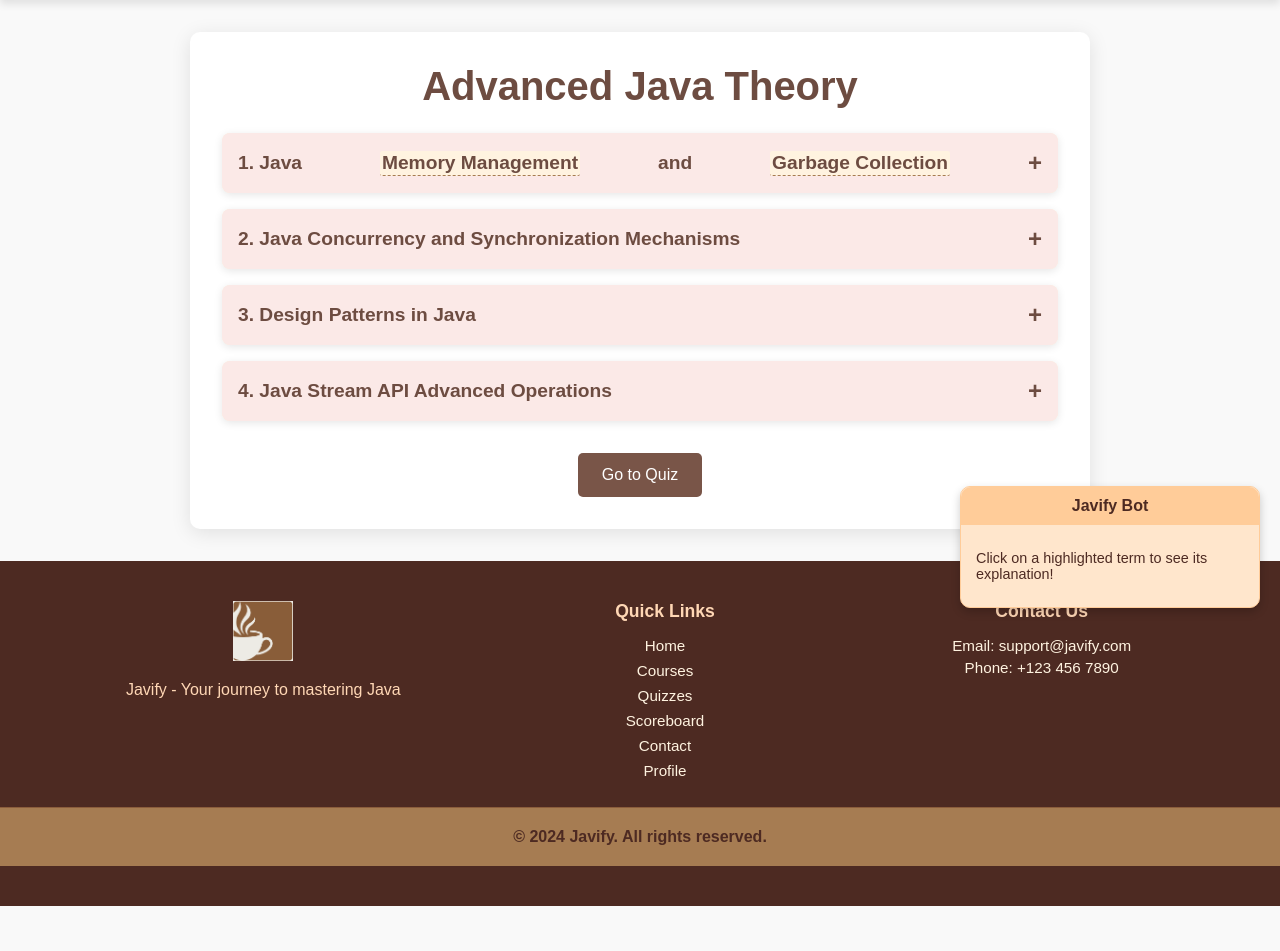
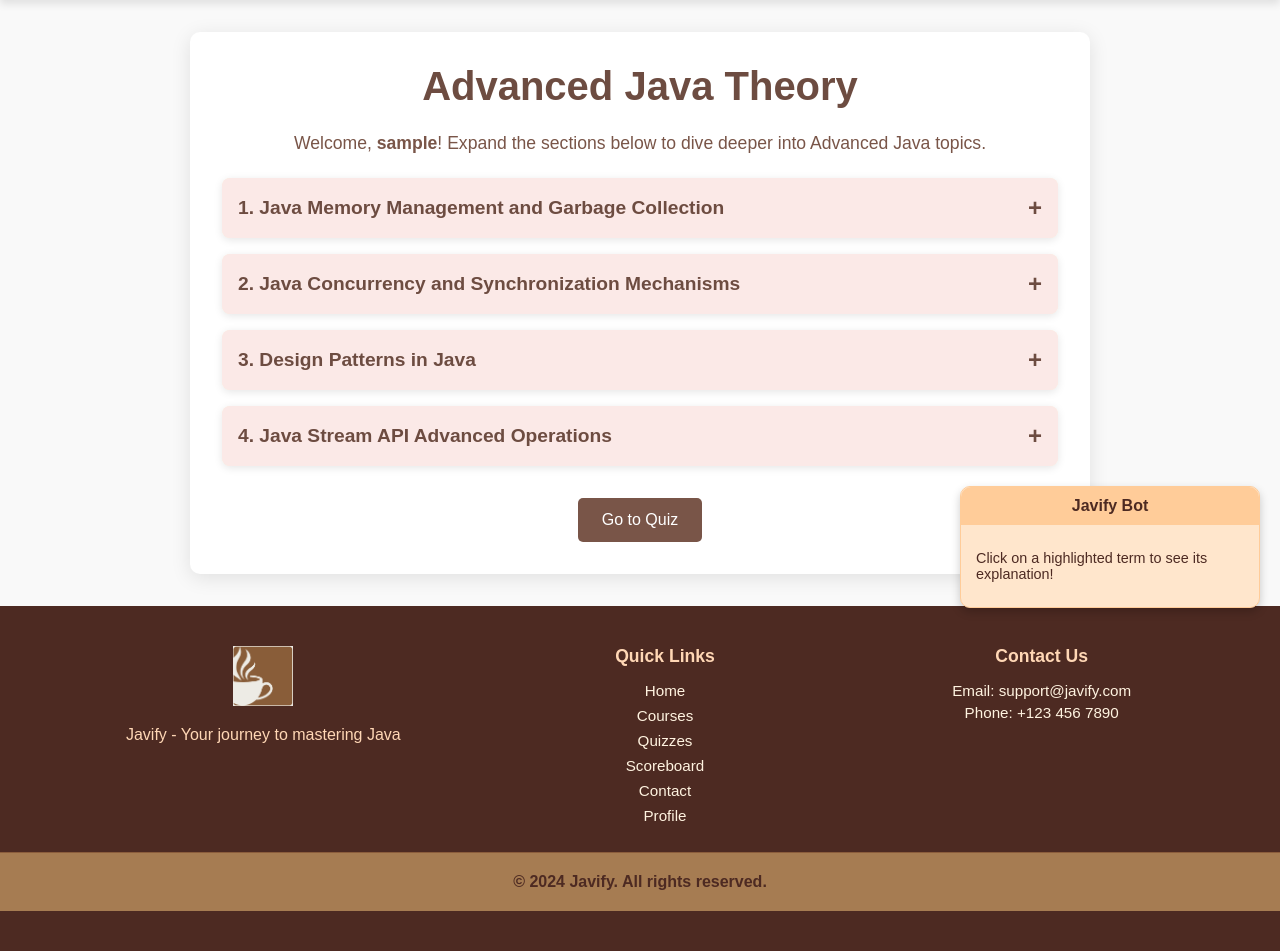
Before and after one commit to anmol7373/Javify, a PHP site: page /Javify/modules/advanced/advanced_theory.php in a window 1280 px wide. Shown: the part 172-1123 px from the top of the page. Before the commit the page ends 1078 px from the top, so only its background shows below. Run offline with PHP 8.4, Linux system fonts and the light colour scheme; the visitor is signed in with stand-in values (Sample User, id 1).

Commit message:
Changes made

```diff
--- a/css/style.css
+++ b/css/style.css
@@ -1250,29 +1250,58 @@ body#advanced-page {
     margin-bottom: 1.5rem;
 }
 
-#advanced-content h2 {
-    font-size: 1.8rem;
-    color: #6d4c41;
-    margin-top: 2rem;
-    margin-bottom: 1rem;
-}
-
 #advanced-content p {
     font-size: 1.1rem;
-    line-height: 1.6;
+    text-align: center;
     margin-bottom: 1.5rem;
     color: #795548;
 }
 
-#advanced-content ul {
-    margin-left: 2rem;
-    margin-bottom: 1.5rem;
-}
-
-#advanced-content ul li {
-    font-size: 1rem;
-    margin-bottom: 0.5rem;
-    line-height: 1.5;
+/* Card Styles */
+.card-container {
+    margin-top: 1.5rem;
+}
+
+.card {
+    margin-bottom: 1rem;
+    background: #fff3e0;
+    border-radius: 8px;
+    box-shadow: 0 2px 8px rgba(0, 0, 0, 0.1);
+    overflow: hidden;
+}
+
+.card-header {
+    padding: 1rem;
+    background: #fbe9e7;
+    cursor: pointer;
+    display: flex;
+    justify-content: space-between;
+    align-items: center;
+    font-size: 1.2rem;
+    font-weight: bold;
+    color: #6d4c41;
+}
+
+.card-header:hover {
+    background: #ffccbc;
+}
+
+.card-body {
+    max-height: 0;
+    overflow: hidden;
+    transition: max-height 0.3s ease;
+    padding: 0 1rem;
+}
+
+.card-body p, .card-body ul {
+    margin: 1rem 0;
+    font-size: 1rem;
+    line-height: 1.8;
+}
+
+.card-body ul {
+    list-style-type: disc;
+    padding-left: 1.5rem;
 }
 
 /* Code Block Styles */
@@ -1288,17 +1317,17 @@ pre, code {
     margin: 1.5rem 0;
     overflow-x: auto;
     white-space: pre-wrap;
-    box-shadow: 0 2px 8px rgba(0, 0, 0, 0.1);
 }
 
 pre code {
     display: inline; /* Ensures proper wrapping for multi-line code */
 }
 
-#advanced-content h3 {
+/* Toggle Icon */
+.toggle-icon {
     font-size: 1.5rem;
-    color: #5d4037;
-    margin-top: 1.5rem;
+    color: #6d4c41;
+    transition: transform 0.3s;
 }
 
 /* Button Styles */
@@ -1320,48 +1349,6 @@ pre code {
 
 .btn.quiz-btn:hover {
     background-color: #5d4037;
-}
-
-/* Card Styles */
-.card-container {
-    margin-top: 1.5rem;
-}
-
-.card {
-    margin-bottom: 1rem;
-    background: #fff3e0;
-    border-radius: 8px;
-    box-shadow: 0 2px 8px rgba(0, 0, 0, 0.1);
-    overflow: hidden;
-}
-
-.card-header {
-    padding: 1rem;
-    background: #fbe9e7;
-    cursor: pointer;
-    display: flex;
-    justify-content: space-between;
-    align-items: center;
-    font-size: 1.2rem;
-    font-weight: bold;
-    color: #6d4c41;
-}
-
-.card-header:hover {
-    background: #ffccbc;
-}
-
-.card-body {
-    max-height: 0;
-    overflow: hidden;
-    transition: max-height 0.3s ease;
-    padding: 0 1rem;
-}
-
-.card-body p, .card-body ul {
-    margin: 1rem 0;
-    font-size: 1rem;
-    line-height: 1.8;
 }
 
 /* Responsive Design */
@@ -1370,16 +1357,12 @@ pre code {
         padding: 1.5rem;
     }
 
-    #advanced-content h1 {
-        font-size: 2rem;
-    }
-
-    #advanced-content h2 {
-        font-size: 1.5rem;
-    }
-
-    pre, code {
-        font-size: 0.9rem;
+    .card-header {
+        font-size: 1rem;
+    }
+
+    .card-body p, .card-body ul {
+        font-size: 0.95rem;
     }
 }
 
--- a/js/bot.js
+++ b/js/bot.js
@@ -20,8 +20,6 @@ document.addEventListener("DOMContentLoaded", () => {
         "reduce": "An operation in Streams API to combine elements into a single result.",
 
         // Advanced Definitions
-        "Memory Management": "Managing memory allocation and deallocation for applications.",
-        "Garbage Collection": "A Java feature that automatically reclaims unused memory.",
         "Serial Garbage Collector": "A single-threaded garbage collector for small heaps.",
         "Parallel Garbage Collector": "A multi-threaded garbage collector to maximize throughput.",
         "CMS Garbage Collector": "A low-latency garbage collector for applications that need shorter pause times.",
--- a/modules/advanced/advanced_theory.php
+++ b/modules/advanced/advanced_theory.php
@@ -20,7 +20,6 @@ $username = $isLoggedIn ? $_SESSION['username'] : '';
     <meta name="viewport" content="width=device-width, initial-scale=1.0">
     <title>Javify - Advanced Java Theory</title>
     <link rel="stylesheet" href="<?php echo BASE_URL; ?>css/style.css">
-    <link rel="stylesheet" href="<?php echo BASE_URL; ?>css/advanced_theory.css">
     <script src="<?php echo BASE_URL; ?>js/bot.js" defer></script>
 </head>
 <body id="advanced-page">
@@ -28,44 +27,42 @@ $username = $isLoggedIn ? $_SESSION['username'] : '';
 <section id="advanced-content">
     <div class="content-container">
         <h1>Advanced Java Theory</h1>
+        <p>Welcome, <strong><?php echo htmlspecialchars($username); ?></strong>! Expand the sections below to dive deeper into Advanced Java topics.</p>
 
         <div class="card-container">
             <!-- Card 1 -->
             <div class="card">
-                <div class="card-header">
+                <div class="card-header" onclick="toggleCard(this)">
                     1. Java Memory Management and Garbage Collection
                     <span class="toggle-icon">+</span>
                 </div>
                 <div class="card-body">
-                    <p>Understanding memory management is crucial, especially in performance-critical environments. Java's Garbage Collection (GC) system reclaims memory by deallocating unreachable objects.</p>
+                    <p>Understanding memory management is crucial in performance-critical environments. Java's Garbage Collection (GC) reclaims memory by deallocating unreachable objects.</p>
                     <ul>
-                        <li><strong>Serial Garbage Collector:</strong> Single-threaded, for applications with small heaps.</li>
-                        <li><strong>Parallel Garbage Collector:</strong> Multithreaded, designed for maximizing throughput.</li>
-                        <li><strong>CMS (Concurrent Mark-Sweep) Collector:</strong> Reduces pause times for low-latency applications.</li>
+                        <li><strong>Serial Garbage Collector:</strong> Single-threaded, for small heaps.</li>
+                        <li><strong>Parallel Garbage Collector:</strong> Multithreaded for maximizing throughput.</li>
+                        <li><strong>CMS Collector:</strong> Reduces pause times for low-latency applications.</li>
                         <li><strong>G1 Garbage Collector:</strong> Balances throughput and latency with region-based heap management.</li>
                     </ul>
-                    <p><strong>Tip:</strong> Use JVM flags like <code>-XX:+UseG1GC</code> to configure the garbage collector.</p>
+                    <pre><code>-XX:+UseG1GC</code></pre>
                 </div>
             </div>
 
             <!-- Card 2 -->
             <div class="card">
-                <div class="card-header">
+                <div class="card-header" onclick="toggleCard(this)">
                     2. Java Concurrency and Synchronization Mechanisms
                     <span class="toggle-icon">+</span>
                 </div>
-                <div class="card-body">
+                <div class="card-body"><br>
                     <h3>Locks and the ReentrantLock Class</h3>
-                    <p>While <code>synchronized</code> ensures thread safety, the <code>ReentrantLock</code> class provides advanced locking mechanisms:</p>
+                    <p>ReentrantLock offers advanced thread synchronization:</p>
                     <ul>
                         <li>Try acquiring a lock without blocking (<code>tryLock()</code>).</li>
                         <li>Interrupt waiting threads (<code>lockInterruptibly()</code>).</li>
                         <li>Fairness policies for lock acquisition.</li>
                     </ul>
-
-                    <h3>ThreadLocal Variables</h3>
-                    <p>Each thread gets its own instance of a <code>ThreadLocal</code> variable:</p>
-                    <pre><code>
+                    <pre>
 public class UserSession {
     private static final ThreadLocal<String> session = new ThreadLocal<>();
 
@@ -77,26 +74,19 @@ public class UserSession {
         return session.get();
     }
 }
-                    </code></pre>
-
-                    <h3>Fork/Join Framework</h3>
-                    <p>Introduced in Java 7, it uses divide-and-conquer tasks for efficient parallelism:</p>
-                    <pre><code>
-ForkJoinPool pool = new ForkJoinPool();
-pool.invoke(new RecursiveTaskExample());
-                    </code></pre>
+                    </pre>
                 </div>
             </div>
 
             <!-- Card 3 -->
             <div class="card">
-                <div class="card-header">
+                <div class="card-header" onclick="toggleCard(this)">
                     3. Design Patterns in Java
                     <span class="toggle-icon">+</span>
                 </div>
-                <div class="card-body">
+                <div class="card-body"><br>
                     <h3>Singleton Pattern</h3>
-                    <pre><code>
+                    <pre>
 public class Singleton {
     private static Singleton instance;
 
@@ -109,33 +99,19 @@ public class Singleton {
         return instance;
     }
 }
-                    </code></pre>
-
-                    <h3>Observer Pattern</h3>
-                    <p>Used for distributed event-handling:</p>
-                    <pre><code>
-interface Observer {
-    void update(String event);
-}
-
-class EventObserver implements Observer {
-    public void update(String event) {
-        System.out.println("Event received: " + event);
-    }
-}
-                    </code></pre>
+                    </pre>
                 </div>
             </div>
 
             <!-- Card 4 -->
             <div class="card">
-                <div class="card-header">
+                <div class="card-header" onclick="toggleCard(this)">
                     4. Java Stream API Advanced Operations
                     <span class="toggle-icon">+</span>
                 </div>
-                <div class="card-body">
+                <div class="card-body"><br>
                     <h3>flatMap()</h3>
-                    <pre><code>
+                    <pre>
 List<List<String>> nestedList = Arrays.asList(
     Arrays.asList("a", "b"),
     Arrays.asList("c", "d")
@@ -144,11 +120,9 @@ List<List<String>> nestedList = Arrays.asList(
 List<String> flatList = nestedList.stream()
     .flatMap(Collection::stream)
     .collect(Collectors.toList());
-                    </code></pre>
+                    </pre>
                 </div>
             </div>
-
-            <!-- Add more cards as needed -->
         </div>
 
         <!-- Quiz Button -->
@@ -159,21 +133,21 @@ List<String> flatList = nestedList.stream()
 </section>
 
 <script>
-    // Toggle functionality for cards
-    document.querySelectorAll('.card-header').forEach(header => {
-        header.addEventListener('click', () => {
-            const cardBody = header.nextElementSibling;
-            cardBody.style.maxHeight = cardBody.style.maxHeight ? null : `${cardBody.scrollHeight}px`;
-            header.querySelector('.toggle-icon').textContent =
-                cardBody.style.maxHeight ? '-' : '+';
-        });
-    });
+    function toggleCard(element) {
+        const cardBody = element.nextElementSibling;
+        const icon = element.querySelector('.toggle-icon');
+        if (cardBody.style.maxHeight) {
+            cardBody.style.maxHeight = null;
+            icon.textContent = '+';
+        } else {
+            cardBody.style.maxHeight = cardBody.scrollHeight + 'px';
+            icon.textContent = '−';
+        }
+    }
 </script>
 
-<!-- Include Footer -->
 <?php include $_SERVER['DOCUMENT_ROOT'] . '/Javify/includes/footer.php'; ?>
 
-<!-- Floating Bot Container -->
 <div id="floating-bot">
     <div id="bot-header">Javify Bot</div>
     <div id="bot-content">
--- a/modules/intermediate/intermediate_theory.php
+++ b/modules/intermediate/intermediate_theory.php
@@ -22,7 +22,6 @@ $username = $isLoggedIn ? $_SESSION['username'] : '';
     <title>Intermediate Java Theory - Javify</title>
     <!-- Link to the main stylesheet and the specific theory page stylesheet -->
     <link rel="stylesheet" href="<?php echo BASE_URL; ?>css/style.css">
-    <link rel="stylesheet" href="<?php echo BASE_URL; ?>css/theory.css">
     <script src="<?php echo BASE_URL; ?>js/bot.js" defer></script>
 </head>
 <body id="intermediate-page">
```
Lines whose indentation alone changed are shown as unchanged.
